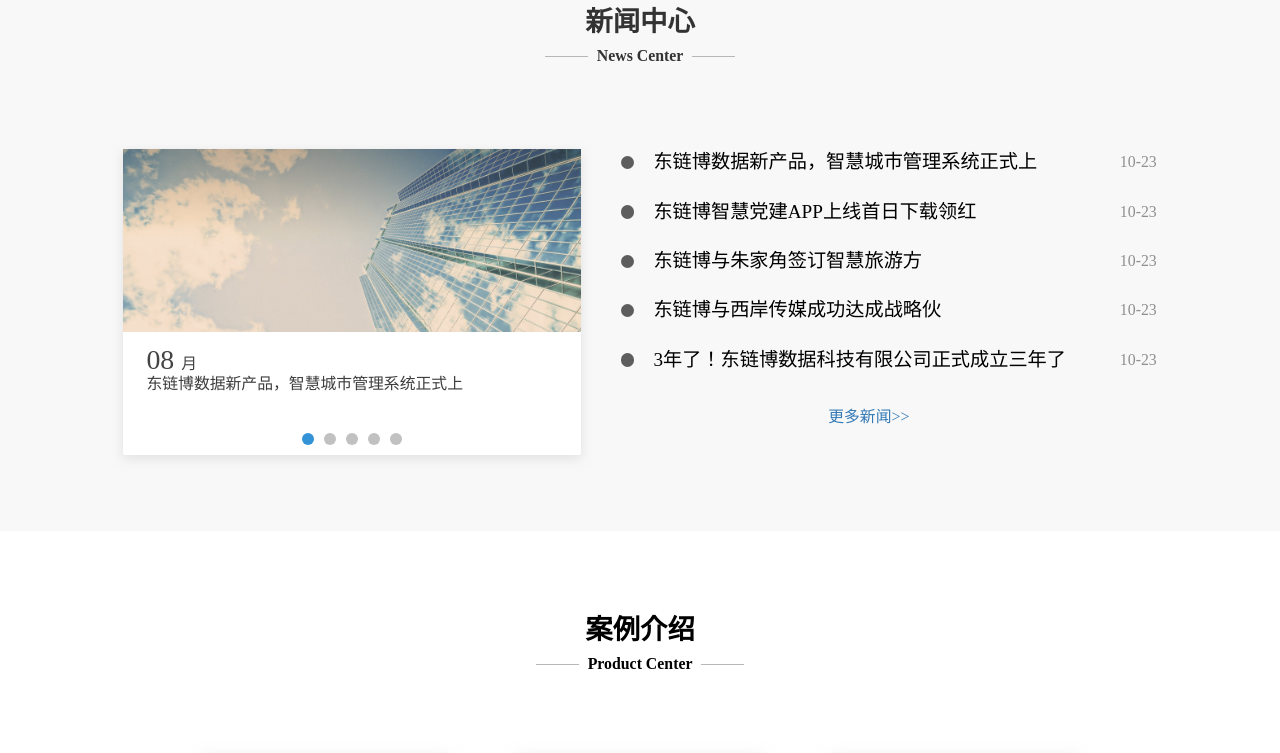
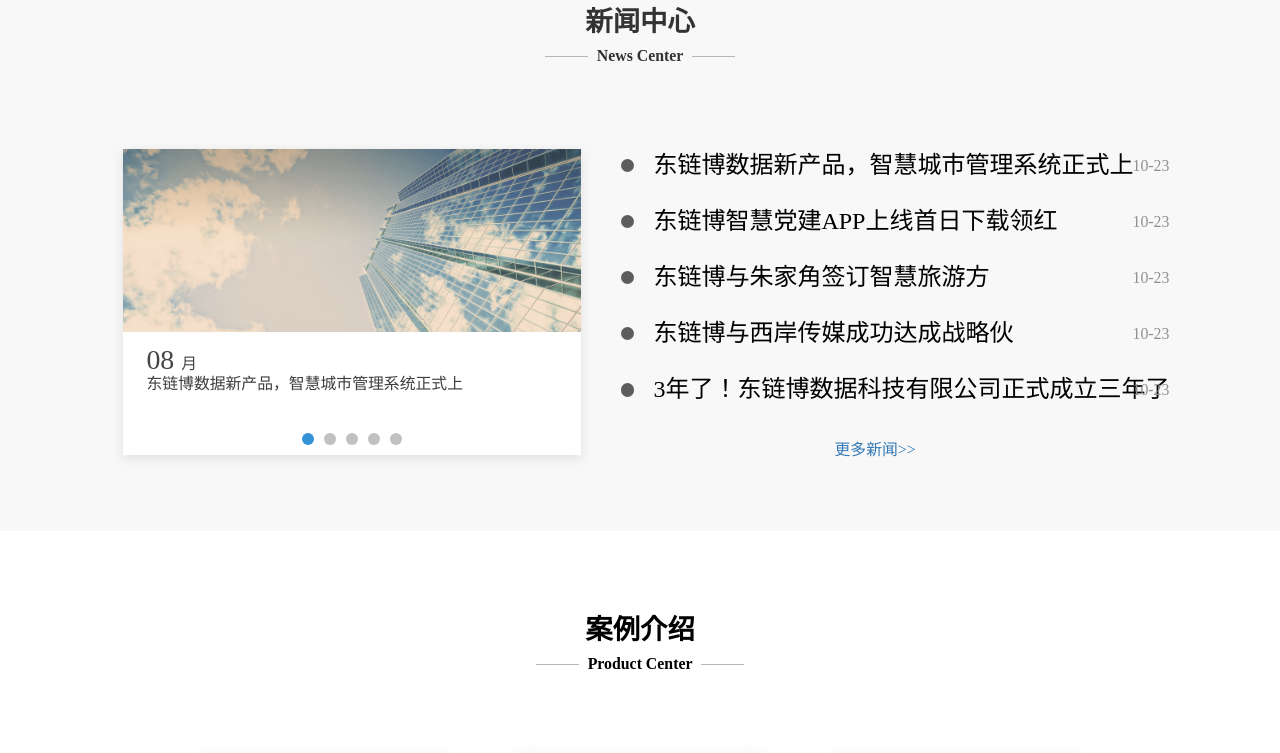
Before and after one commit to zxshhh/dlbpc, a website: page index.html in a window 1280 px wide. Shown: the part 1245-1998 px from the top of the page. Drawn offline with Linux system fonts and the light colour scheme; grey boxes are pictures that could not be loaded.

Commit message:
样式更改

```diff
--- a/css/index.css
+++ b/css/index.css
@@ -276,9 +276,10 @@
   opacity: 0;
 }
 .information-back .information .information-menages .information-right .information-right-ul {
-  font-size: 0.4rem;
-  color: #3e3e3e;
-  line-height: 0.55rem;
+  font-size:24px;
+  font-family:PingFang-SC-Medium;
+  color:#3E3E3E;
+  line-height:33px;
 }
 .information-back .information .information-menages .information-right .information-right-ul li {
   text-align: left;
```
